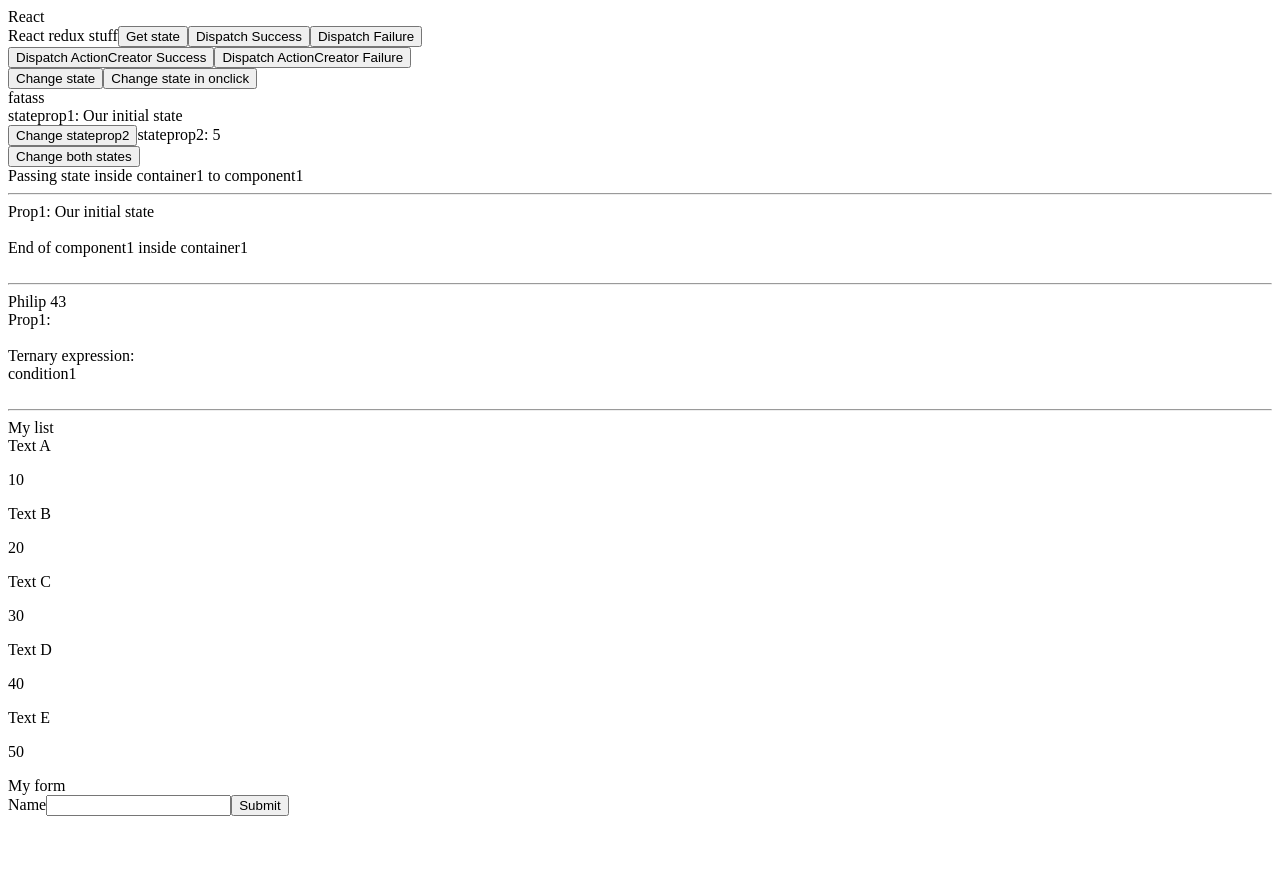
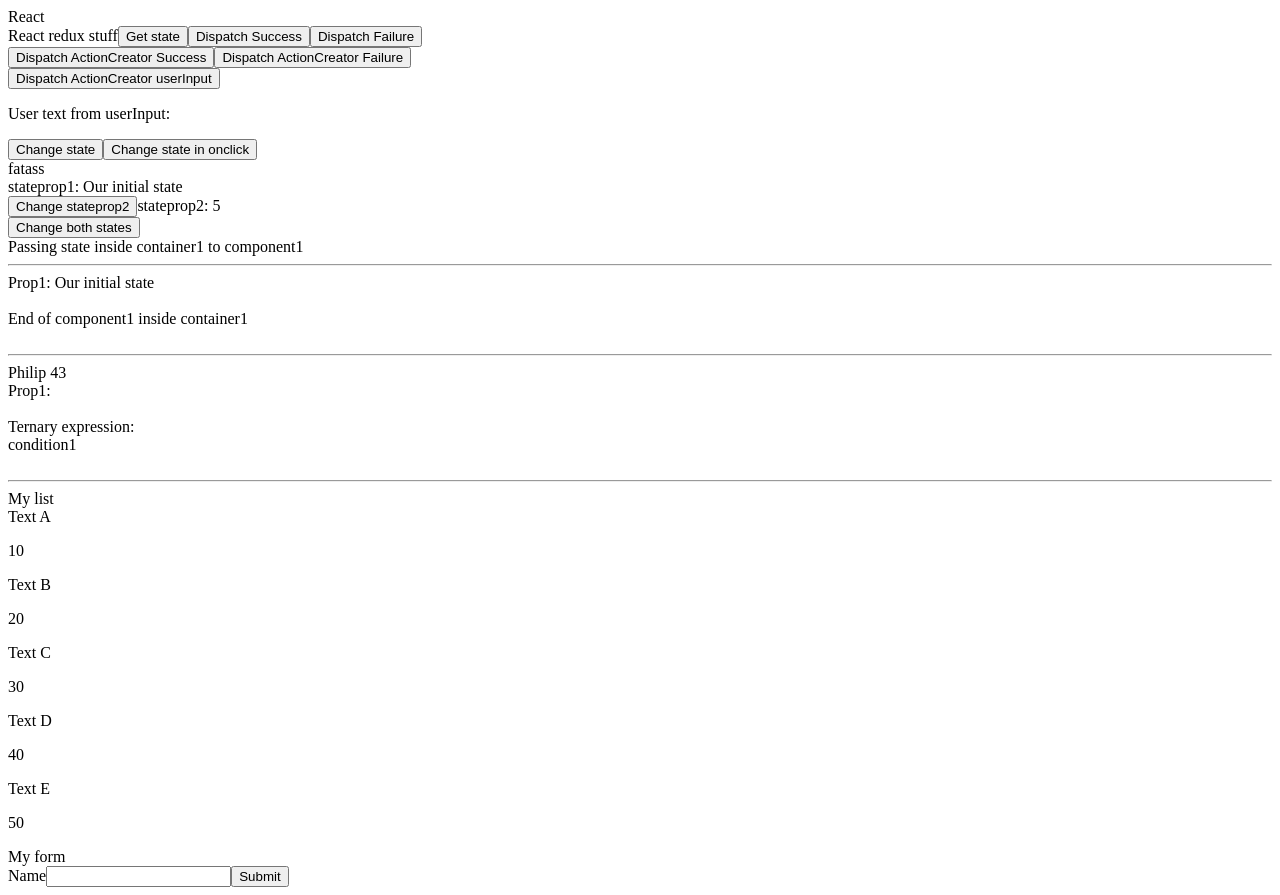
Before and after one commit to PhilipHassialis/React-2019, a React (Create React App) app: page / in a window 1280 px wide. Before the commit the page ends 824 px from the top, so only its background shows below. Built offline with nearby package versions, Linux system fonts and the light colour scheme.

Commit message:
pass data to action creators

```diff
--- a/src/containers/container1.js
+++ b/src/containers/container1.js
@@ -32,6 +32,8 @@ class Container1 extends Component {
     };
 
     render() {
+        const user_text = "text 1";
+
         return (
             <div>
                 <div>
@@ -73,6 +75,16 @@ class Container1 extends Component {
                             Dispatch ActionCreator Failure
                         </button>
                     </div>
+                    <div>
+                        <button
+                            onClick={() => {
+                                this.props.actionCreatorUserInput(user_text);
+                            }}
+                        >
+                            Dispatch ActionCreator userInput
+                        </button>
+                        <p>User text from userInput: {this.props.userText} </p>
+                    </div>
                 </div>
 
                 <button onClick={this.changeState}>Change state</button>
@@ -100,7 +112,8 @@ class Container1 extends Component {
 
 const mapStateToProps = state => {
     return {
-        stateprop1: state.stateprop1
+        stateprop1: state.stateprop1,
+        userText: state.userText
     };
 };
 
@@ -109,7 +122,8 @@ const mapDispatchToProps = dispatch => {
         actionSuccess: () => dispatch(ACTIONS.SUCCESS),
         actionFailure: () => dispatch(ACTIONS.FAILURE),
         actionCreatorSuccess: () => dispatch(ACTIONS.success()),
-        actionCreatorFailure: () => dispatch(ACTIONS.failure())
+        actionCreatorFailure: () => dispatch(ACTIONS.failure()),
+        actionCreatorUserInput: text => dispatch(ACTIONS.user_input(text))
     };
 };
 
--- a/src/store/actions/action_types.js
+++ b/src/store/actions/action_types.js
@@ -1,2 +1,3 @@
 export const SUCCESS = "SUCCESS";
 export const FAILURE = "FAILURE";
+export const USER_INPUT = "USER_INPUT";
--- a/src/store/actions/actions.js
+++ b/src/store/actions/actions.js
@@ -13,8 +13,16 @@ export const success = () => {
         type: ACTION_TYPES.SUCCESS
     };
 };
+
 export const failure = () => {
     return {
         type: ACTION_TYPES.FAILURE
     };
 };
+
+export const user_input = text => {
+    return {
+        type: ACTION_TYPES.USER_INPUT,
+        payload: text
+    };
+};
--- a/src/store/reducers/reducer1.js
+++ b/src/store/reducers/reducer1.js
@@ -1,7 +1,8 @@
 import * as ACTION_TYPES from "../actions/action_types";
 
 const initialState = {
-    stateprop1: false
+    stateprop1: false,
+    userText: ""
 };
 
 const rootReducer = (state = initialState, action) => {
@@ -16,7 +17,11 @@ const rootReducer = (state = initialState, action) => {
                 ...state,
                 stateprop1: false
             };
-
+        case ACTION_TYPES.USER_INPUT:
+            return {
+                ...state,
+                userText: action.payload
+            };
         default:
             return state;
     }
```
